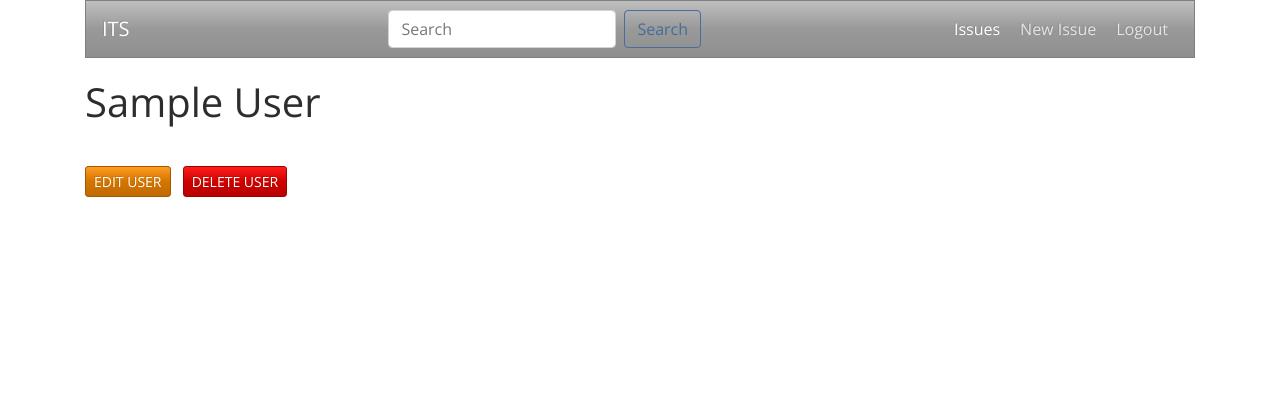
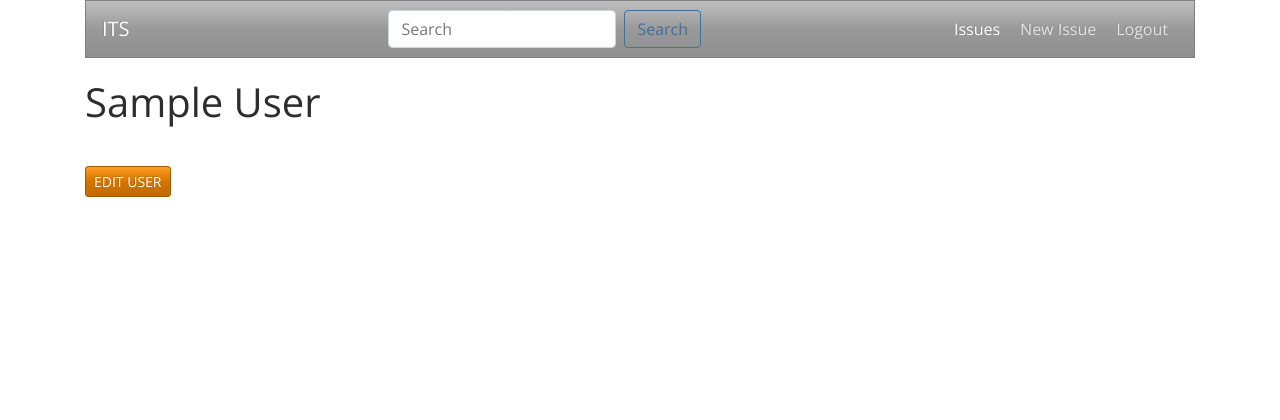
Before and after one commit to jrrlokken/issue-tracking-system, a Flask app: page /users/1 in a window 1280 px wide. Shown: the top 420 px of the page. Run offline with Flask 2, Linux system fonts and the light colour scheme; a user stored in the database is signed in; tables that the repository leaves empty hold one stand-in row (values such as "Sample post"); some libraries are stand-ins or nearby versions.

Commit message:
Changed role identification back to integer to avoid anonymous user mixin issue

```diff
--- a/templates/users/detail.html
+++ b/templates/users/detail.html
@@ -9,7 +9,7 @@
 	<br>
 
 	<a class="btn btn-sm btn-warning mr-2" href="/users/{{ user.id }}/edit">EDIT USER</a>
-	{% if current_user.roles.role_label == 'admin' %}
+	{% if current_user.role == 2 %}
 	<button type="submit" class="btn btn-sm btn-danger" formaction="/users/{{ user.id }}/delete" formmethod="POST">DELETE USER</button>
 	{% endif %}
 </div>
```
